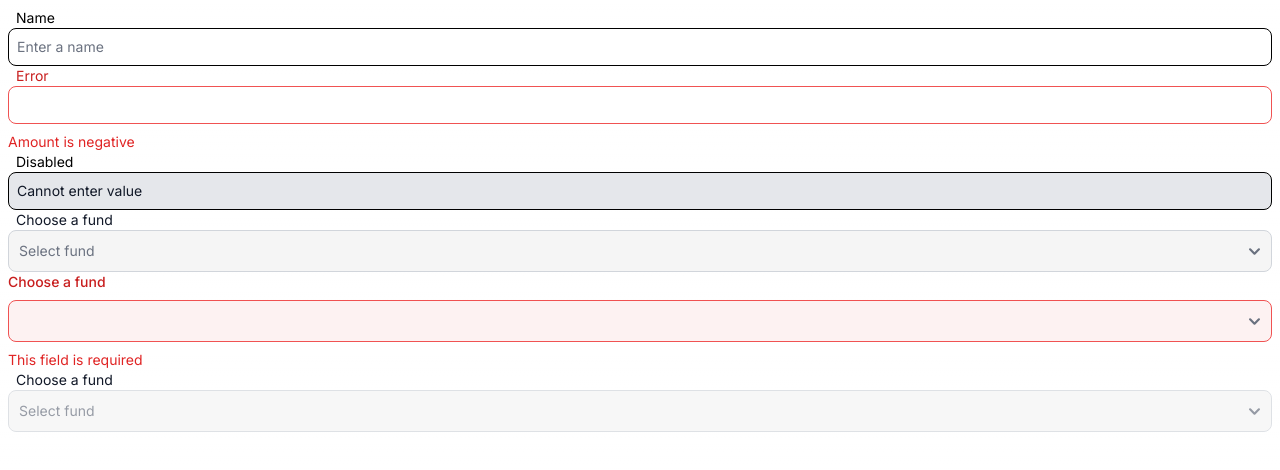
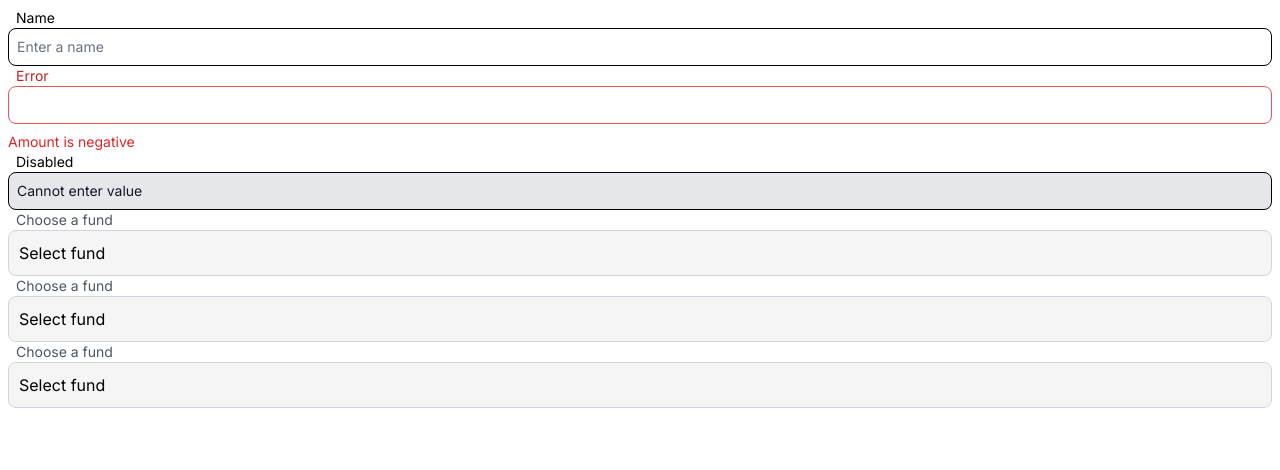
Before and after one commit to cornellh4i/CHEM, a Next.js app in the folder frontend/: page /test in a window 1280 px wide. Shown: the top 470 px of the page. Built offline with nearby package versions, Linux system fonts and the light colour scheme.

Commit message:
Updated select.tsx

```diff
--- a/frontend/src/components/atoms/Select.tsx
+++ b/frontend/src/components/atoms/Select.tsx
@@ -1,73 +1,86 @@
 "use client";
-import React, { ReactNode, forwardRef, Ref, useState } from "react";
+import React, { useState } from "react";
 
 interface SelectProps {
-  children: ReactNode;
   label?: string;
-  error?: string;
   placeholder?: string;
   values?: string[];
-  [key: string]: any;
+  width?: string; // New prop for width
 }
 
-const Select = (
-  { children, label, error, placeholder, values, ...props }: SelectProps,
-  ref: Ref<HTMLSelectElement>
-) => {
+const Select = ({ label, placeholder, values = [], width }: SelectProps) => {
   const [isDropdownOpen, setIsDropdownOpen] = useState(false);
-  const handleToggleDropdown = () => {
-    setIsDropdownOpen((prev) => !prev);
+  const [selectedValue, setSelectedValue] = useState<string | null>(null);
+
+  // Toggle the dropdown visibility
+  const toggleDropdown = () => setIsDropdownOpen((prev) => !prev);
+
+  // Handle selecting a value from the dropdown
+  const handleSelect = (value: string) => {
+    setSelectedValue(value);
+    setIsDropdownOpen(false);
   };
 
-  if (error) {
-    return (
-      <div>
-        <label className="mb-2 block text-sm font-medium text-red-700 dark:text-red-500">
-          {label}
-        </label>
-        <select
-          ref={ref}
-          className="block w-full cursor-pointer rounded-lg border border-red-500 bg-red-50 p-2.5 text-sm text-red-900 placeholder-red-700 focus:border-red-500 focus:ring-red-500 dark:border-red-500 dark:bg-white dark:text-red-500 dark:placeholder-red-500"
-          defaultValue={placeholder ? "" : undefined}
-          {...props}
-        >
-          {children}
-        </select>
-        <p className="mt-2 text-sm text-red-600 dark:text-red-500">{error}</p>
-      </div>
-    );
-  }
-
   return (
-    <div>
-      <label className="ml-2 block text-sm font-normal text-gray-900 dark:text-gray-600">
+    <div style={{ position: "relative", width: width || "100%" }}>
+      <label className="ml-2 block text-sm font-normal text-gray-600">
         {label}
       </label>
-      <div onClick={handleToggleDropdown}>
-        <select
-          ref={ref}
-          className="block w-full cursor-pointer rounded-lg border border-gray-300 p-2.5 text-sm text-gray-500 focus:border-blue-500 focus:ring-blue-500"
-          style={{ backgroundColor: "#F5F5F5" }}
-          defaultValue={placeholder ? "" : undefined}
-          {...props}
+
+      {/* Custom dropdown trigger */}
+      <div
+        onClick={toggleDropdown}
+        className="cursor-pointer rounded-lg border border-gray-300 p-2.5"
+        style={{
+          backgroundColor: "#F5F5F5",
+          position: "relative",
+          width: "100%",
+        }}
+      >
+        {selectedValue || placeholder}
+      </div>
+
+      {/* Custom dropdown container */}
+      {isDropdownOpen && (
+        <div
+          className="custom-dropdown"
+          style={{
+            position: "relative",
+            top: "100%",
+            left: "70%",
+            width: width ? `calc(${width} * 0.3)` : "30%",
+            backgroundColor: "#f5f5f5",
+            borderRadius: "8px",
+            overflowY: "auto",
+            boxShadow: "0 4px 6px rgba(0, 0, 0, 0.1)",
+          }}
         >
-          {placeholder && (
-            <option value="" disabled className="text-gray-600">
-              {placeholder}
-            </option>
-          )}
-
-          {values &&
-            values.map((value, index) => (
-              <option key={index} value={value}>
-                {value}
-              </option>
-            ))}
-          {children}
-        </select>
-      </div>
+          {values.map((value, index) => (
+            <div
+              key={index}
+              onClick={() => handleSelect(value)}
+              style={{
+                padding: "8px 16px",
+                cursor: "pointer",
+                backgroundColor: selectedValue === value ? "#f5f5f5" : "#fff",
+                color: "#6B7280",
+                fontWeight: 400,
+              }}
+              onMouseOver={(e) =>
+                (e.currentTarget.style.backgroundColor = "#f5f5f5")
+              }
+              onMouseOut={(e) =>
+                (e.currentTarget.style.backgroundColor =
+                  selectedValue === value ? "#f0f0f0" : "#fff")
+              }
+            >
+              {value}
+            </div>
+          ))}
+        </div>
+      )}
     </div>
   );
 };
 
-export default forwardRef(Select);
+export default Select;
```
Also changed, not shown: 1 other file (tests, documents, lock files or other folders).
